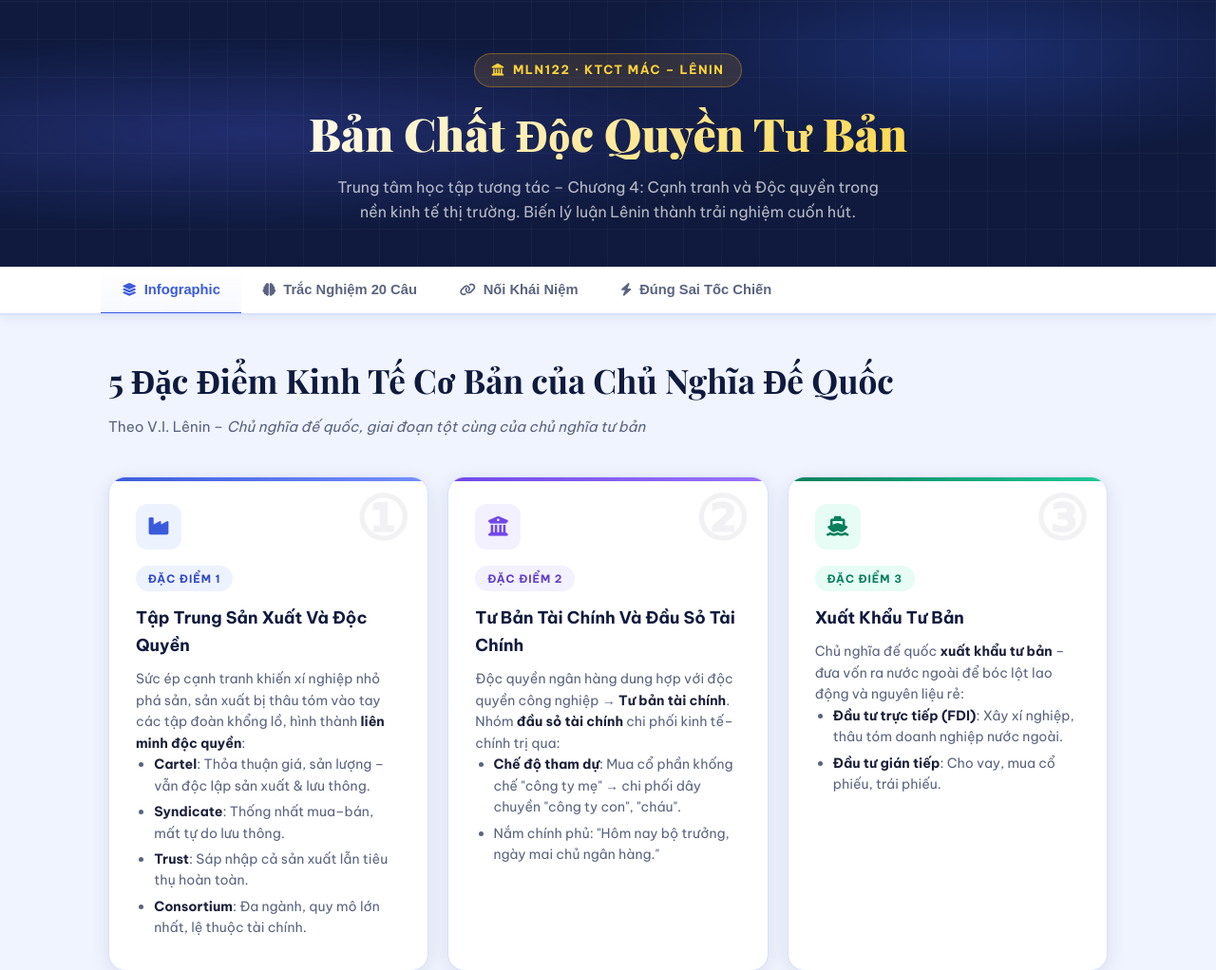
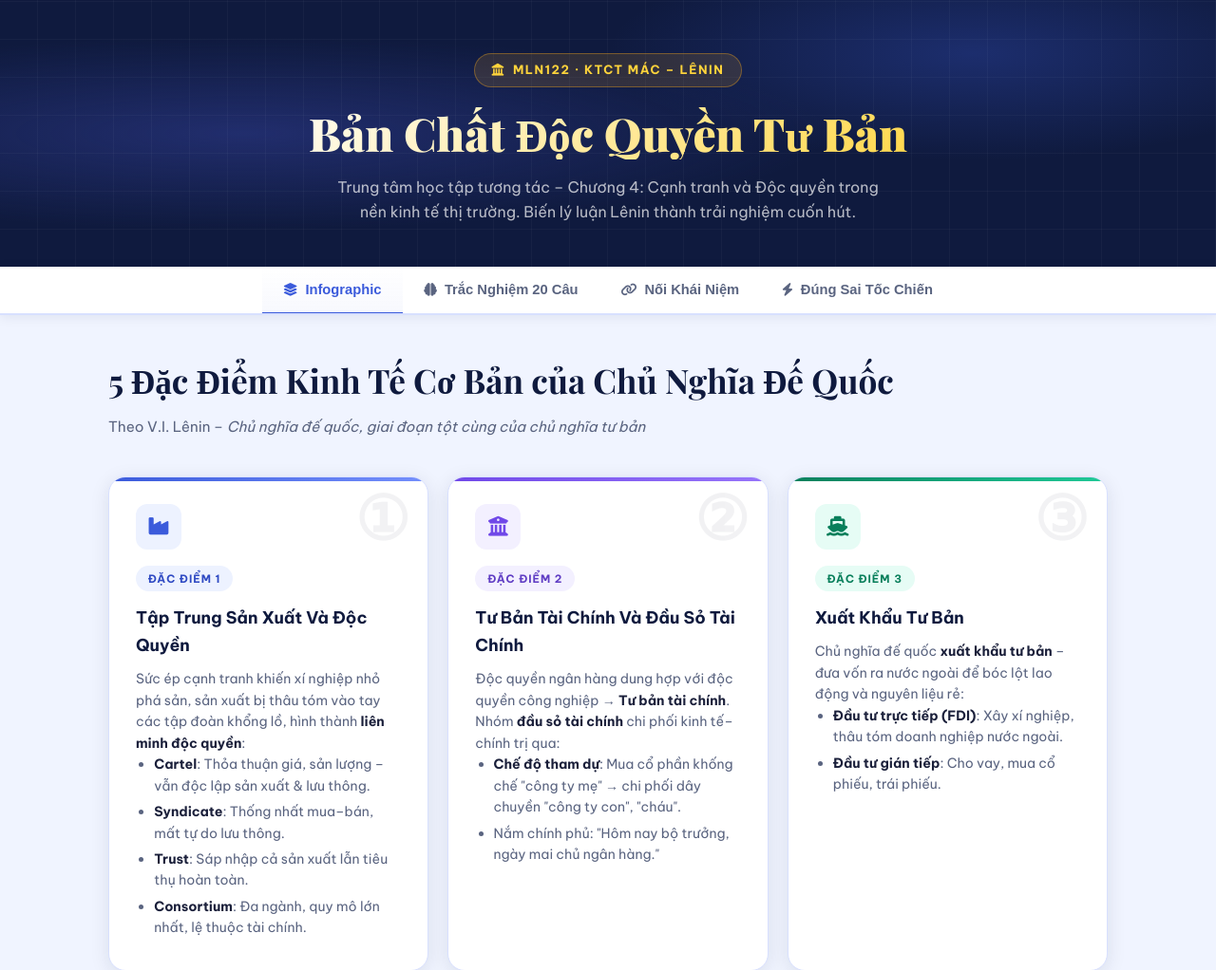
Before and after one commit to ShanKhao/MLN122_SPST, a website: page index.html in a window 1280 px wide. Shown: the top 1022 px of the page at 95% size. Drawn offline with nearby package versions, Linux system fonts and the light colour scheme.

Commit message:
update center content for tabs

```diff
--- a/index.html
+++ b/index.html
@@ -92,6 +92,7 @@
             border-bottom: 2px solid var(--border);
             position: sticky; top: 0; z-index: 100;
             box-shadow: 0 2px 12px rgba(15,26,62,.08);
+	    display: flex; align-items: center; justify-content: center;
         }
         .nav-tabs {
             display: flex; max-width: 1100px; margin: 0 auto;
```
